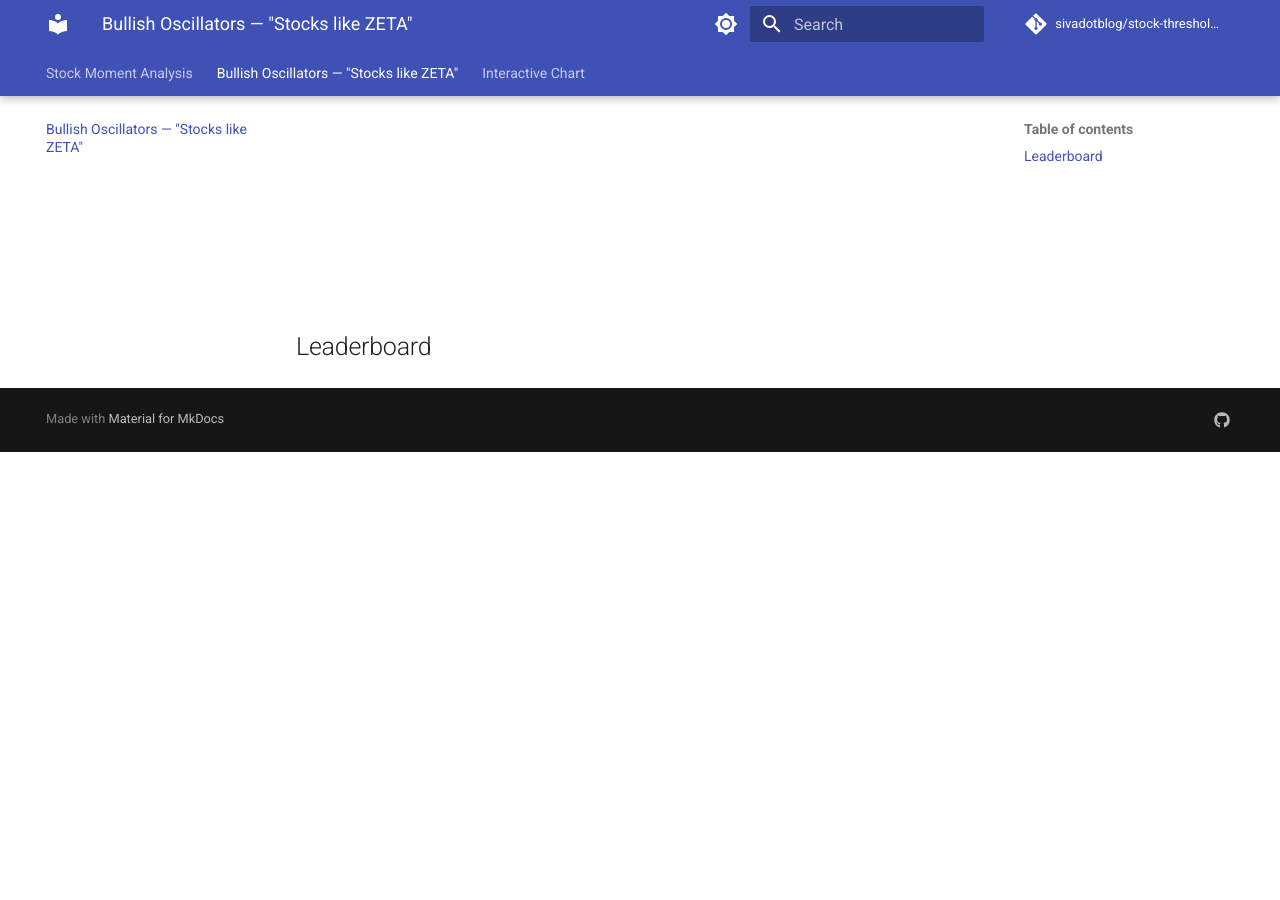
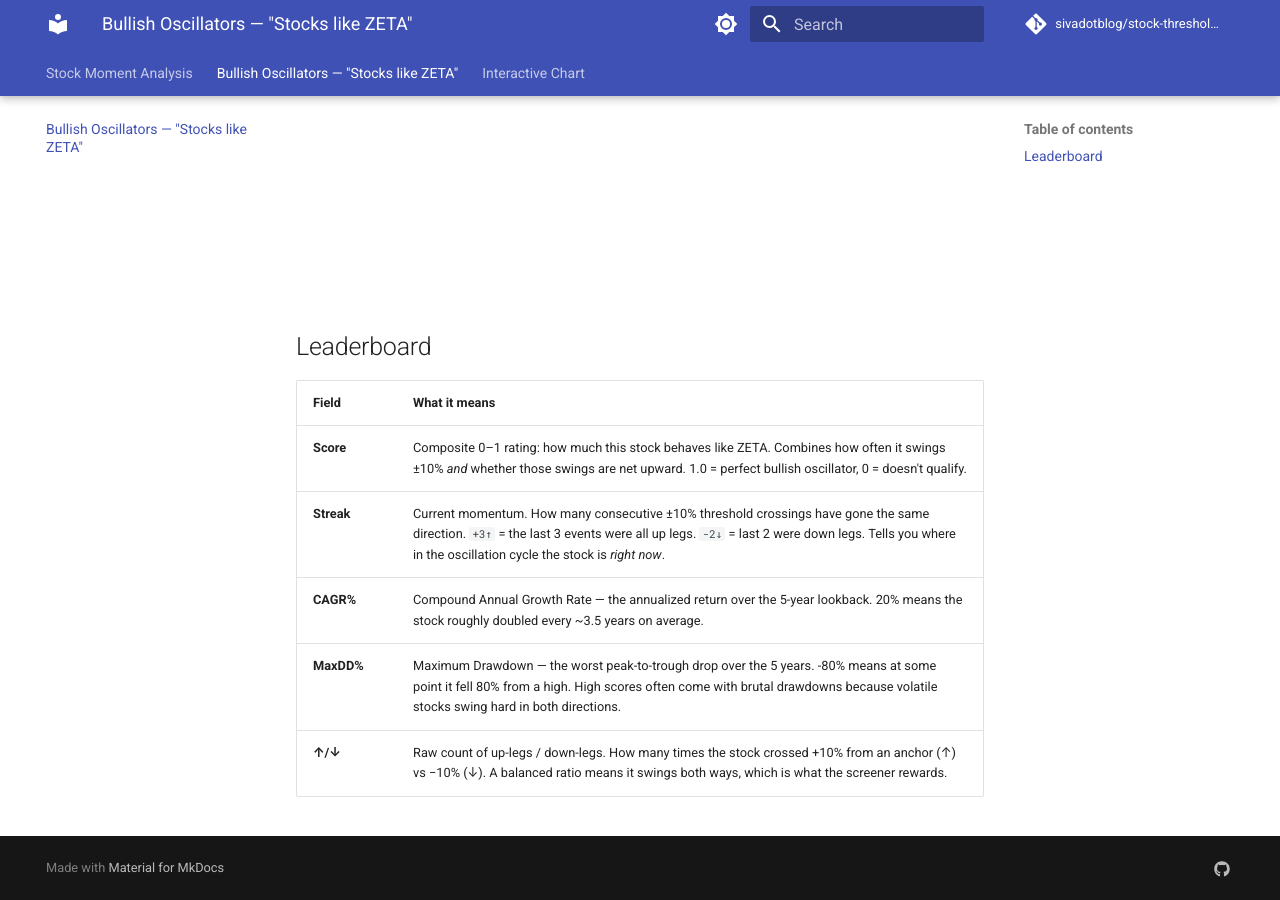
Before and after one commit to sivadotblog/stock-threshold-analyzer, an MkDocs documentation site: the page built from sma/bullish.md, in a window 1280 px wide and 900 px high, scrolled down 619 px. Built offline with MkDocs 1.6.1 and Material for MkDocs 9.7.7, drawn with Linux system fonts in a browser that asks for light colours; a script that is not in the unit is left out; comment, search, counter and statistics services are not loaded; before the commit the page ends 1071 px from its top, so only the background shows below that.

Commit message:
docs(bullish): add field descriptions to leaderboard
Co-Authored-By: Claude Sonnet 4.6 <noreply@anthropic.com>

```diff
--- a/sma/bullish.md
+++ b/sma/bullish.md
@@ -11,4 +11,12 @@ ZETA-like. **ZETA** is highlighted as the archetype.
 
 ## Leaderboard
 
+| Field | What it means |
+|---|---|
+| **Score** | Composite 0–1 rating: how much this stock behaves like ZETA. Combines how often it swings ±10% *and* whether those swings are net upward. 1.0 = perfect bullish oscillator, 0 = doesn't qualify. |
+| **Streak** | Current momentum. How many consecutive ±10% threshold crossings have gone the same direction. `+3↑` = the last 3 events were all up legs. `-2↓` = last 2 were down legs. Tells you where in the oscillation cycle the stock is *right now*. |
+| **CAGR%** | Compound Annual Growth Rate — the annualized return over the 5-year lookback. 20% means the stock roughly doubled every ~3.5 years on average. |
+| **MaxDD%** | Maximum Drawdown — the worst peak-to-trough drop over the 5 years. -80% means at some point it fell 80% from a high. High scores often come with brutal drawdowns because volatile stocks swing hard in both directions. |
+| **↑/↓** | Raw count of up-legs / down-legs. How many times the stock crossed +10% from an anchor (↑) vs −10% (↓). A balanced ratio means it swings both ways, which is what the screener rewards. |
+
 <div id="bullish-table"></div>
```
